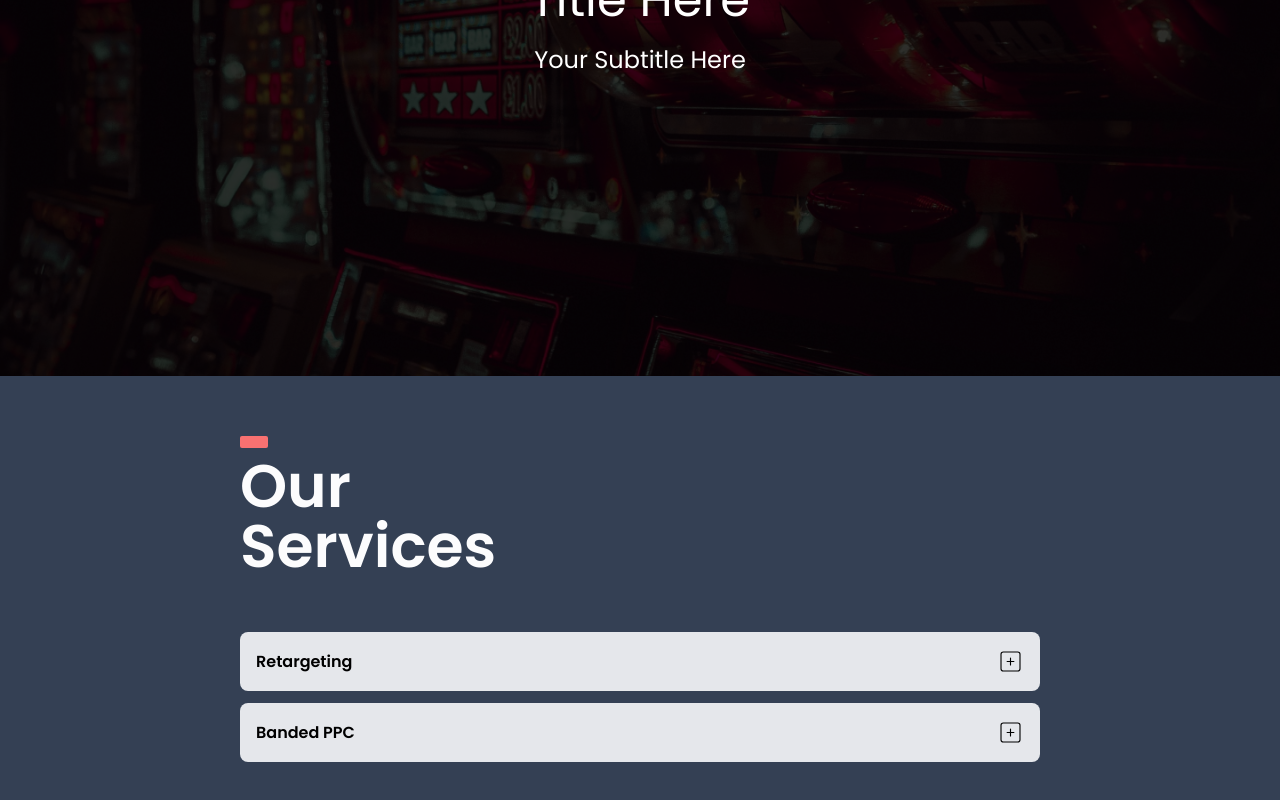
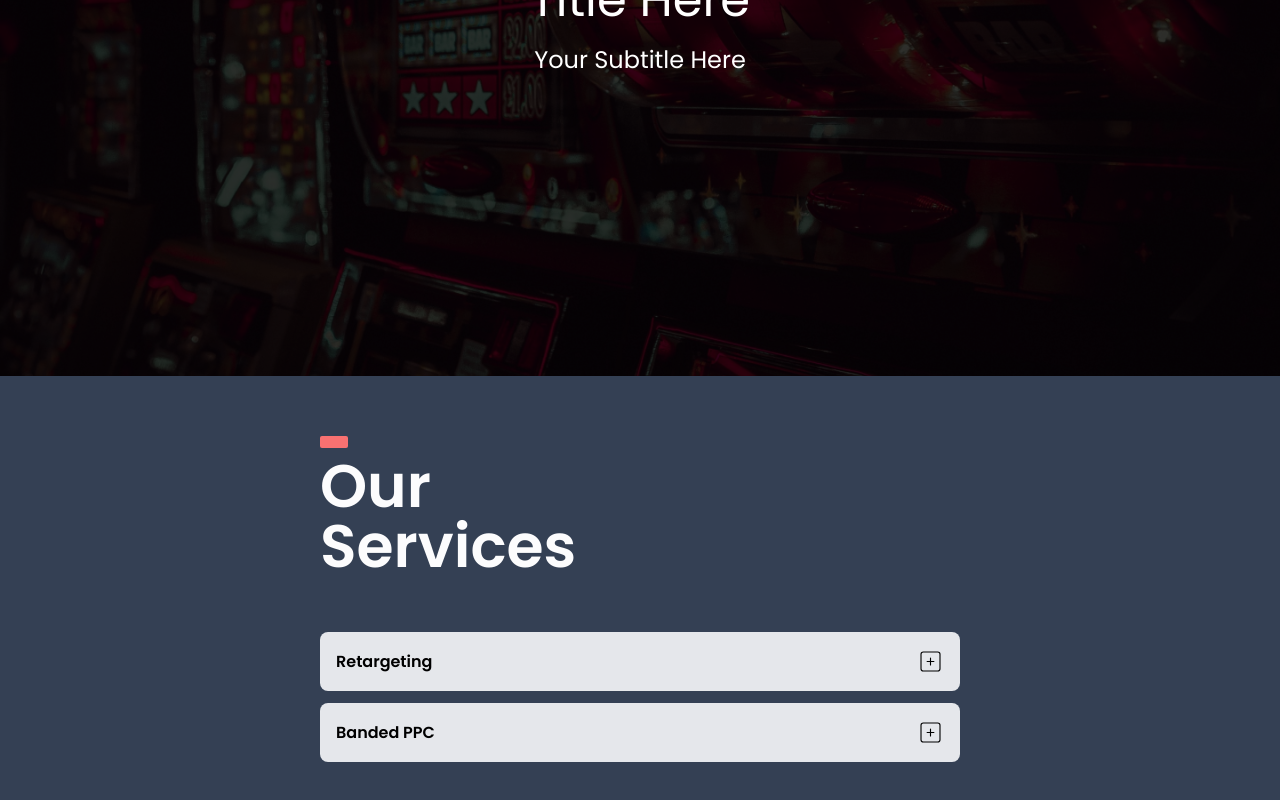
Before and after one commit to ThiAlbani83/playersmotion, a React (Vite) app: page / in a window 1280 px wide. Shown: the part 404-1204 px from the top of the page. Built offline with nearby package versions, Linux system fonts and the light colour scheme.

Commit message:
third commit

```diff
--- a/src/components/Services.jsx
+++ b/src/components/Services.jsx
@@ -5,7 +5,7 @@ import BrandedPPC from "./BrandedPPC";
 
 const Services = () => {
   return (
-    <div className="w-full bg-[#344054] px-8 sm:px-16 md:px-28 lg:px-48 xl:px-60 py-5 md:py-10 lg:py-[60px] font-semibold flex flex-col gap-5 md:gap-7 lg:gap-10 xl:gap-14">
+    <div className="w-full bg-[#344054] px-8 sm:px-16 md:px-28 lg:px-48 xl:px-80 py-5 md:py-10 lg:py-[60px] font-semibold flex flex-col gap-5 md:gap-7 lg:gap-10 xl:gap-14">
       <div className="flex flex-col gap-2">
         <div className="w-5 h-1 bg-red-400 rounded-sm md:w-6 lg:w-7 md:h-2 lg:h-3" />
         <h1 className="text-[#FCFCFD] text-2xl sm:text-3xl md:text-4xl lg:text-5xl xl:text-6xl max-w-7 font-semibold">
```
